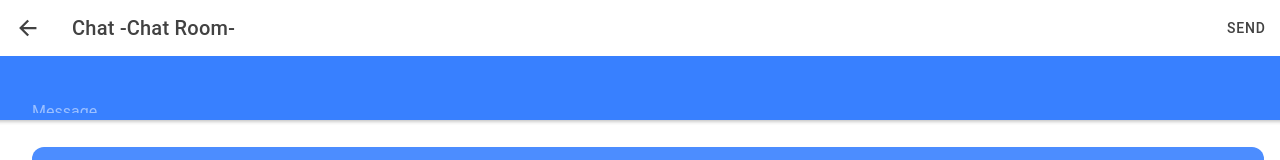
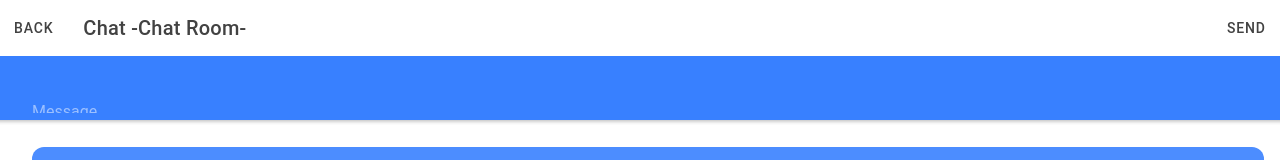
Before and after one commit to snowflake0123/tornedge, a React (Create React App) app in the folder web_client/Tornedge/: page /ChatRoom in a window 1280 px wide. Shown: the top 160 px of the page. Built offline with nearby package versions, Linux system fonts and the light colour scheme.

Commit message:
Change BackButton function in ChatRoom Page

```diff
--- a/web_client/Tornedge/src/pages/ChatRoom.tsx
+++ b/web_client/Tornedge/src/pages/ChatRoom.tsx
@@ -19,6 +19,8 @@ import React from 'react';
 import './ChatRoom.css';
 import { RefresherEventDetail } from '@ionic/core';
 import { chevronDownCircleOutline } from 'ionicons/icons';
+import { IonReactRouter } from '@ionic/react-router';
+import { RouteComponentProps } from 'react-router';
 
 function doRefresh(event: CustomEvent<RefresherEventDetail>) {
   console.log('Begin async operation');
@@ -100,14 +102,23 @@ const MsgList: React.FC<Messages> = (props) => {
   )
 }
 
-const ChatRoom: React.FC = () => {
+
+const ChatRoom: React.FC<RouteComponentProps> = (props) => {
+
+  const handleClickBack = () => {
+    props.history.goBack();
+    // Function
+    //   Step1: Send ID and command
+    //   Step2: Change ID's chatflag data to false
+  }
+
   return (
     <IonPage>
       {/* Header */}
       <IonHeader>
         <IonToolbar>
           <IonButtons slot="start">
-            <IonBackButton defaultHref="/chatTop" />
+            <IonButton fill="clear" size="small" onClick={() => handleClickBack()}>Back</IonButton>
           </IonButtons>
           <IonTitle>Chat -Chat Room-</IonTitle>
           {/* Send Button */}
```
Also changed, not shown: web_client/Tornedge/src/pages/ChatTop.tsx (+8 -0 lines).
